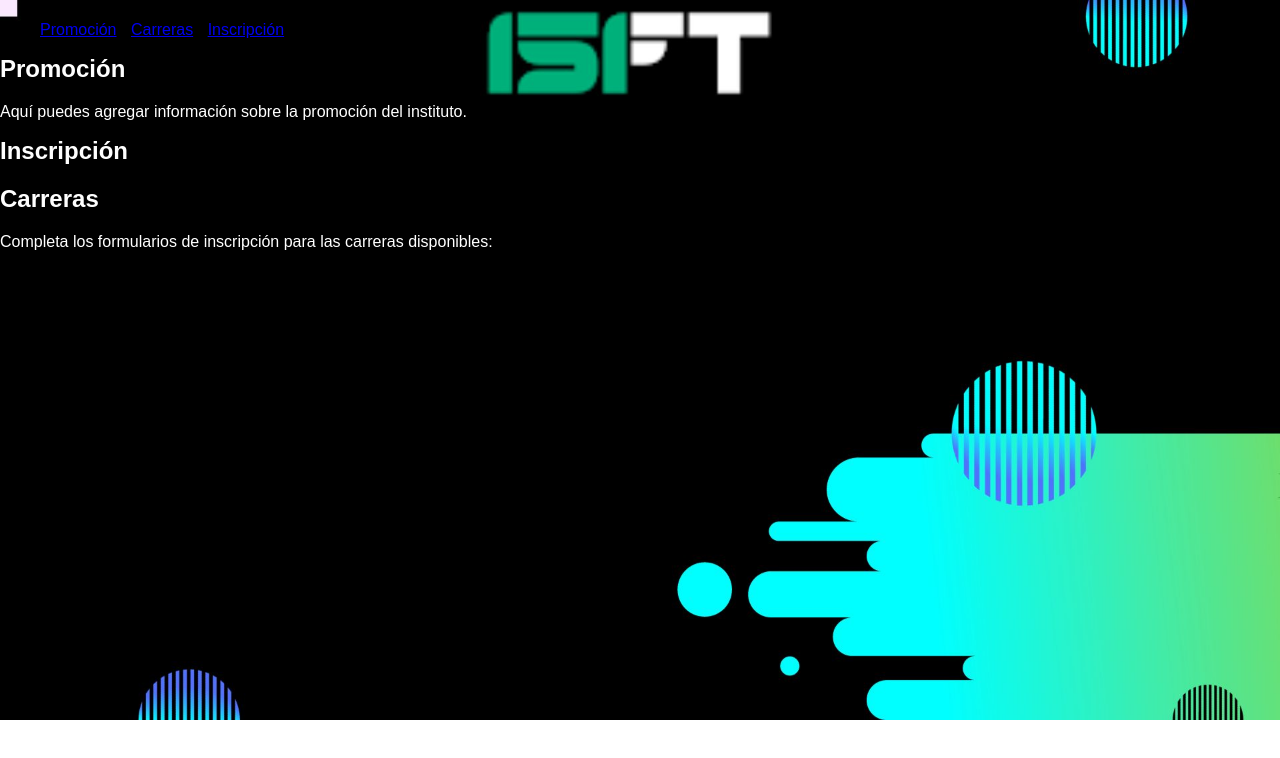
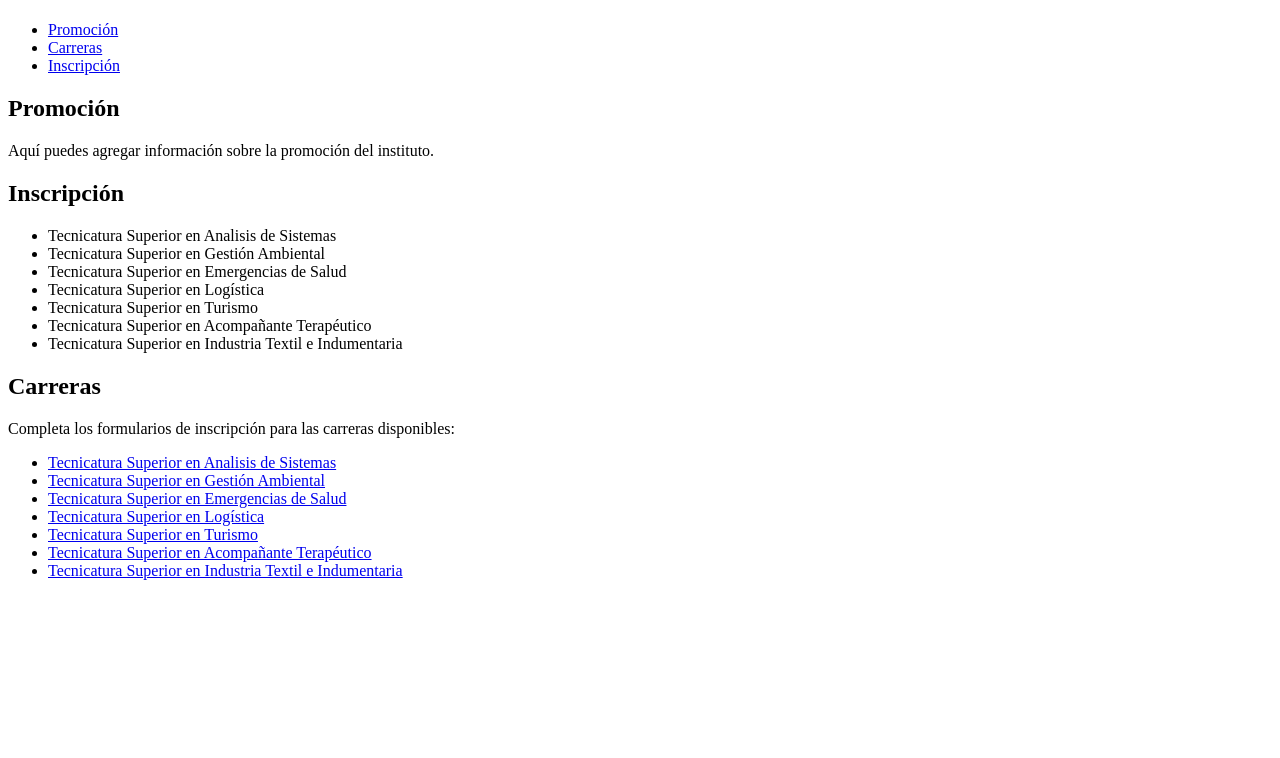
Before and after one commit to Frankosuarez/landingPage, a plain HTML site: page index.html in a window 1280 px wide. Drawn offline with Linux system fonts and the light colour scheme.

Commit message:
Update index.html

```diff
--- a/index.html
+++ b/index.html
@@ -3,7 +3,6 @@
 <head>
   <meta charset="UTF-8">
   <meta name="viewport" content="width=device-width, initial-scale=1.0">
-  <link rel="stylesheet" href="styles.css">
   <title>ISFT151 - Instituto Superior de Formación Técnica 151</title>
 </head>
 <body>
@@ -34,5 +33,7 @@
     <ul id="inscripcion-list"></ul>
   </section>
 
+  <script src="script.js"></script> <!--ejecuta el script-->
+
 </body>
 </html>
```
